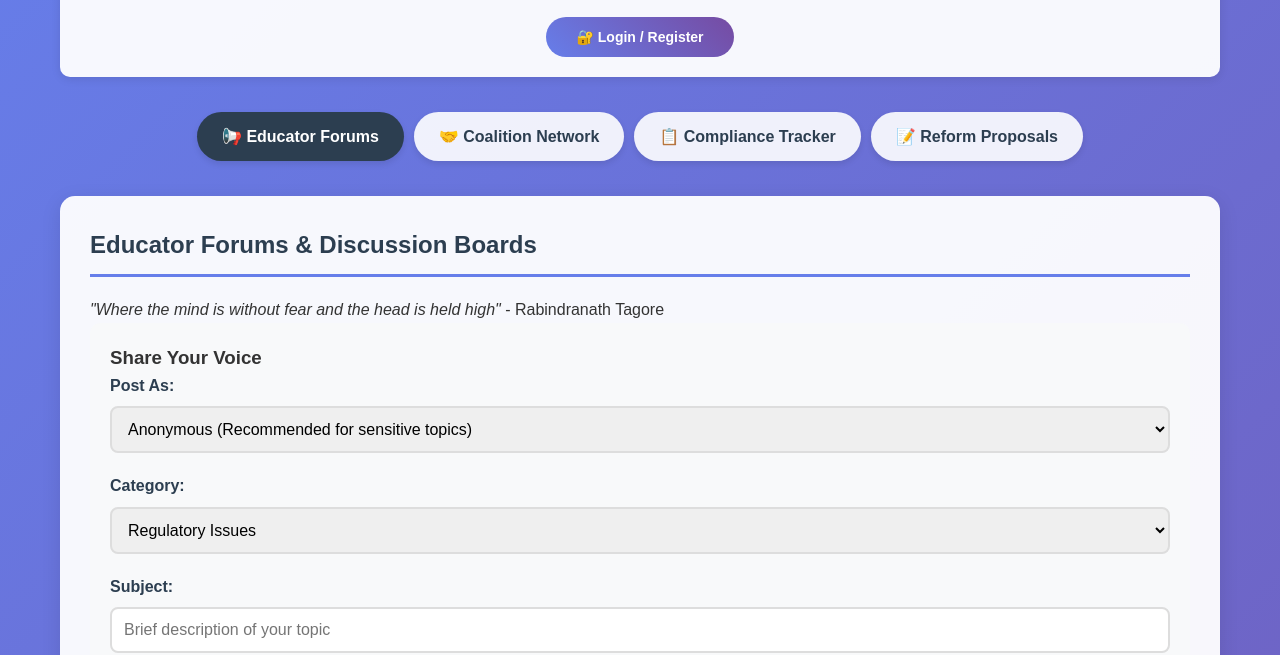
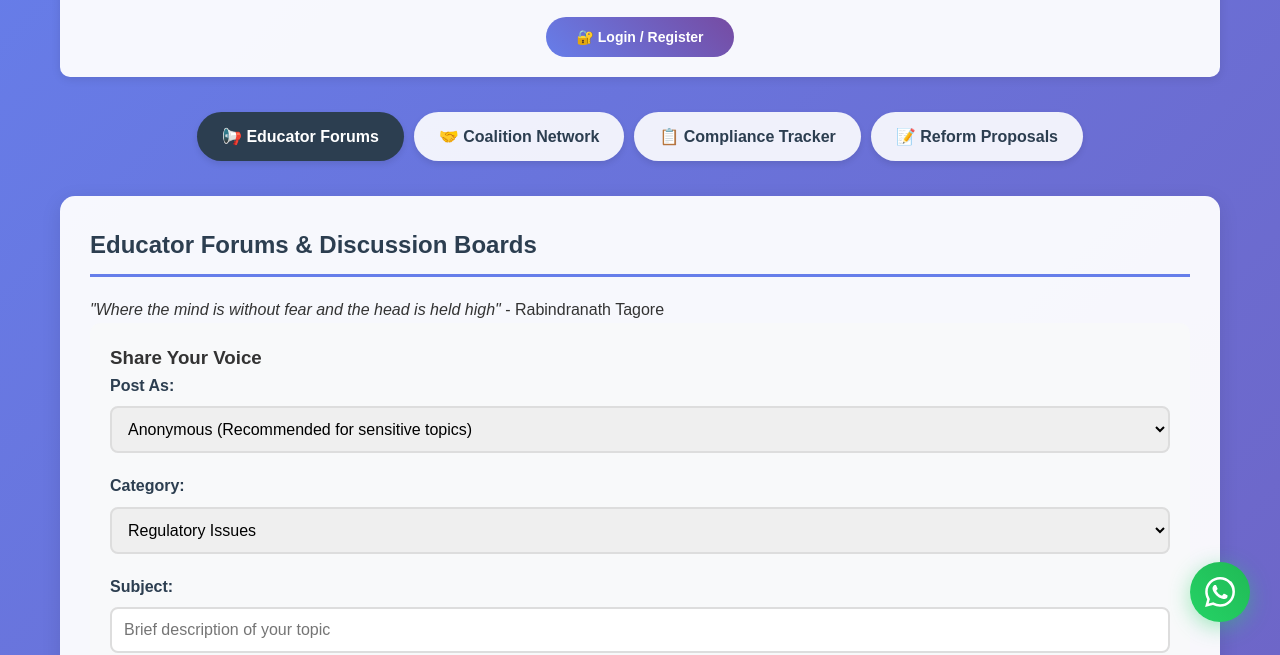
Before and after one commit to DrKembhavi-s/ayurveda-education-reform, a plain HTML site: page index.html in a window 1280 px wide. Shown: the part 148-803 px from the top of the page. Drawn offline with Linux system fonts and the light colour scheme.

Commit message:
Update index.html

```diff
--- a/index.html
+++ b/index.html
@@ -765,6 +765,7 @@
     <!-- Load the enhanced JavaScript functionality -->
     <script src="app.js"></script>
     <script src="auth.js"></script>
+    <script src="whatsapp-integration.js"></script>
     <!-- Additional inline JavaScript for immediate features -->
     <script>
         // Update statistics when page loads
```
